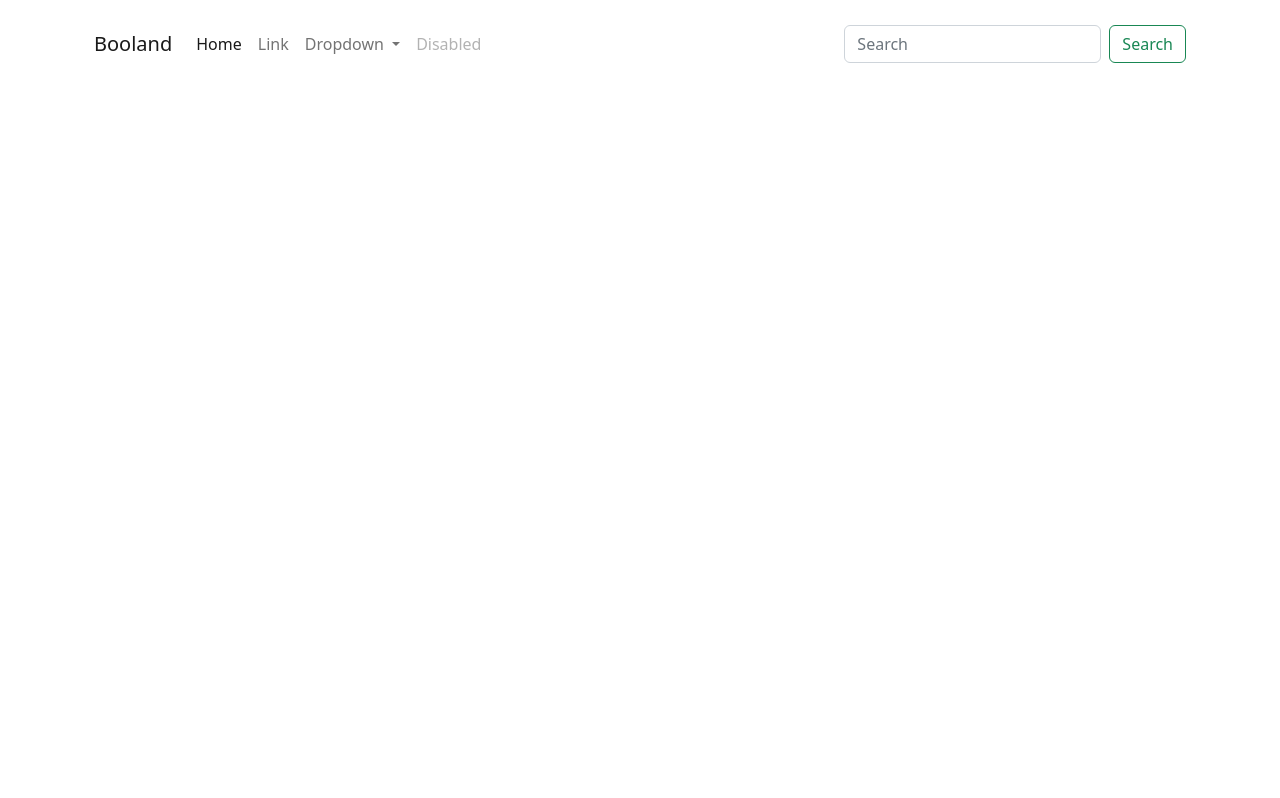
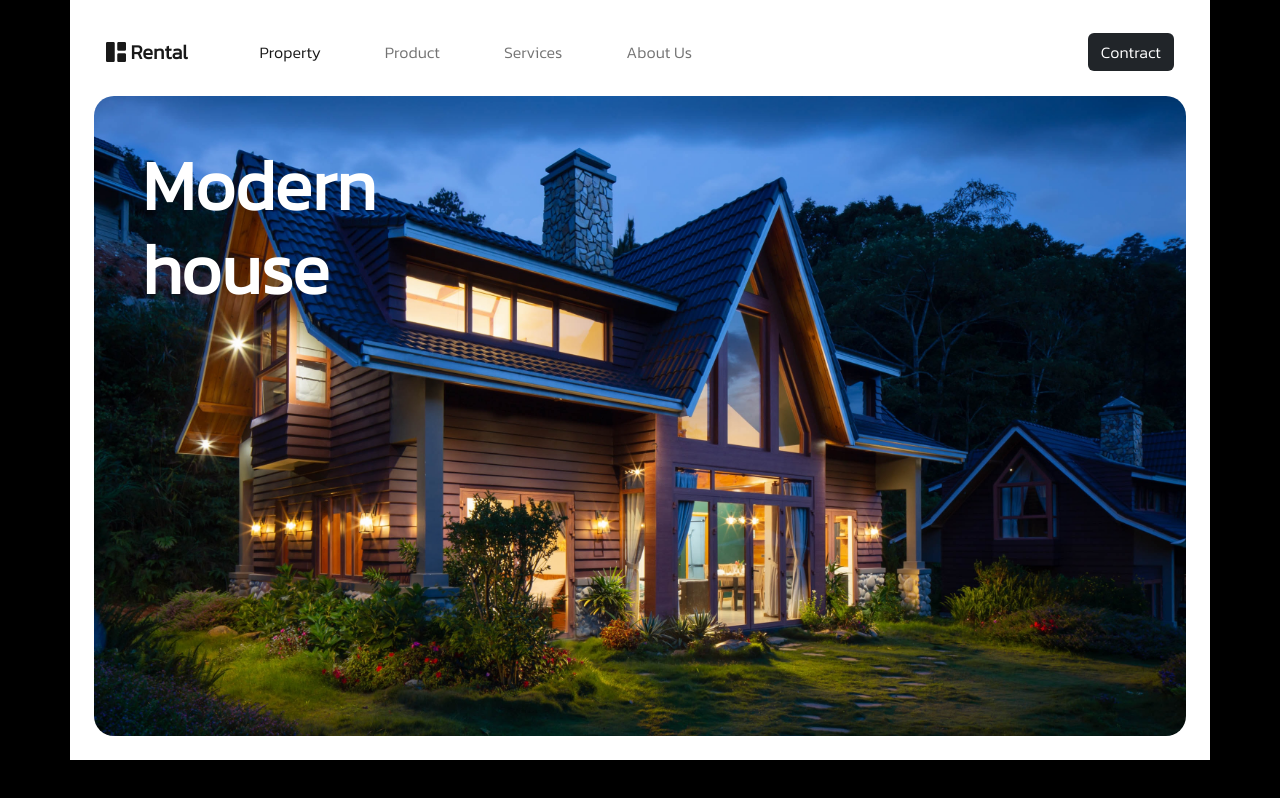
Before and after one commit to chinemerem123/24hrs-coding, a plain HTML site: page index.html in a window 1280 px wide. Drawn offline with nearby package versions, Linux system fonts and the light colour scheme.

Commit message:
piuso9jv

```diff
--- a/asset/style/style.scss
+++ b/asset/style/style.scss
@@ -4,19 +4,23 @@
 }
 body{
     width: 100vw;
+    height: 100vh;
+    font-family: 'Kanit', sans-serif;
+    overflow-x: hidden;
+    background-color: black;
 }
 
-.main-body{
-    width: 100%;
-    height: 100vh;
+.section1{
+width: 100%;
+height: 80vh;
+background-image: url("/asset/img/pics/bg2.jpg");
+background-position: center;
+background-repeat: no-repeat;
+background-size: cover;
+border-radius: 20px;
+
+.h2{
+    font-size: 70px;
+    font-weight: bold;
 }
-
-.home{
-    width: 100%;
-    height:520px ;
-    background-image: url("/asset/img/pics/colonial-style-house-night-scene.jpg");
-    background-repeat: no-repeat;
-    background-size: cover;
-    background-position: center;
-
 }
--- a/index.html
+++ b/index.html
@@ -4,52 +4,58 @@
     <meta charset="utf-8">
     <meta name="viewport" content="width=device-width, initial-scale=1">
     <title>Home</title>
+    <link rel="stylesheet" href="https://cdn.jsdelivr.net/npm/bootstrap-icons@1.10.3/font/bootstrap-icons.css">
     <link href="https://cdn.jsdelivr.net/npm/bootstrap@5.2.3/dist/css/bootstrap.min.css" rel="stylesheet" integrity="sha384-rbsA2VBKQhggwzxH7pPCaAqO46MgnOM80zW1RWuH61DGLwZJEdK2Kadq2F9CUG65" crossorigin="anonymous">
+    <link rel="preconnect" href="https://fonts.googleapis.com">
+<link rel="preconnect" href="https://fonts.gstatic.com" crossorigin>
+<link href="https://fonts.googleapis.com/css2?family=Kanit:wght@300&family=Poppins:wght@300&display=swap" rel="stylesheet">
     <link rel="stylesheet" href="asset/style/style.css">
   </head>
   <body>
 
-    <div class="container-fluid main-body p-0 m-0">
+    <div class="container bg-white p-lg-4">
+
       <!--- HEADER -->
-      <div class="header p-3">
-        <div class="container">
+      <div class="header">
           <nav class="navbar navbar-expand-lg">
             <div class="container-fluid">
-              <a class="navbar-brand" href="#">Booland<img src="#" alt=""></a>
+              <a class="navbar-brand" href="#" style="font-weight:700;"><i class="bi bi-grid-1x2-fill"></i>
+             Rental<img src="#" alt=""></a>
               <button class="navbar-toggler" type="button" data-bs-toggle="collapse" data-bs-target="#navbarSupportedContent" aria-controls="navbarSupportedContent" aria-expanded="false" aria-label="Toggle navigation">
                 <span class="navbar-toggler-icon"></span>
               </button>
               <div class="collapse navbar-collapse" id="navbarSupportedContent">
                 <ul class="navbar-nav me-auto mb-2 mb-lg-0">
-                  <li class="nav-item">
-                    <a class="nav-link active" aria-current="page" href="#">Home</a>
+                  <li class="nav-item ms-lg-5">
+                    <a class="nav-link active" aria-current="page" href="#">Property</a>
                   </li>
-                  <li class="nav-item">
-                    <a class="nav-link" href="#">Link</a>
+                  <li class="nav-item ms-lg-5">
+                    <a class="nav-link" href="#">Product</a>
                   </li>
-                  <li class="nav-item dropdown">
-                    <a class="nav-link dropdown-toggle" href="#" role="button" data-bs-toggle="dropdown" aria-expanded="false">
-                      Dropdown
-                    </a>
-                    <ul class="dropdown-menu">
-                      <li><a class="dropdown-item" href="#">Action</a></li>
-                      <li><a class="dropdown-item" href="#">Another action</a></li>
-                      <li><hr class="dropdown-divider"></li>
-                      <li><a class="dropdown-item" href="#">Something else here</a></li>
-                    </ul>
+
+                  <li class="nav-item ms-lg-5">
+                    <a class="nav-link ">Services</a>
                   </li>
-                  <li class="nav-item">
-                    <a class="nav-link disabled">Disabled</a>
+                  <li class="nav-item ms-lg-5">
+                    <a class="nav-link ">About Us</a>
                   </li>
                 </ul>
                 <form class="d-flex" role="search">
-                  <input class="form-control me-2" type="search" placeholder="Search" aria-label="Search">
-                  <button class="btn btn-outline-success" type="submit">Search</button>
+
+                  <button class="btn bg-dark text-white" type="button">Contract</button>
                 </form>
               </div>
             </div>
           </nav>
-        </div>
+      </div>
+
+      <div class="section1 mt-3">
+<div class="row p-lg-5">
+  <div class="col-6 text-white">
+    <div class="h2">Modern<br>
+    house</div>
+  </div>
+</div>
       </div>
 
     </div>
```
Also changed, not shown: asset/img/pics/bg1.png (added), asset/img/pics/bg2.jpg (added), asset/img/pics/img1.jpg (renamed from asset/img/pics/3d-electric-car-building.jpg), asset/style/style.css, 1 other file.
